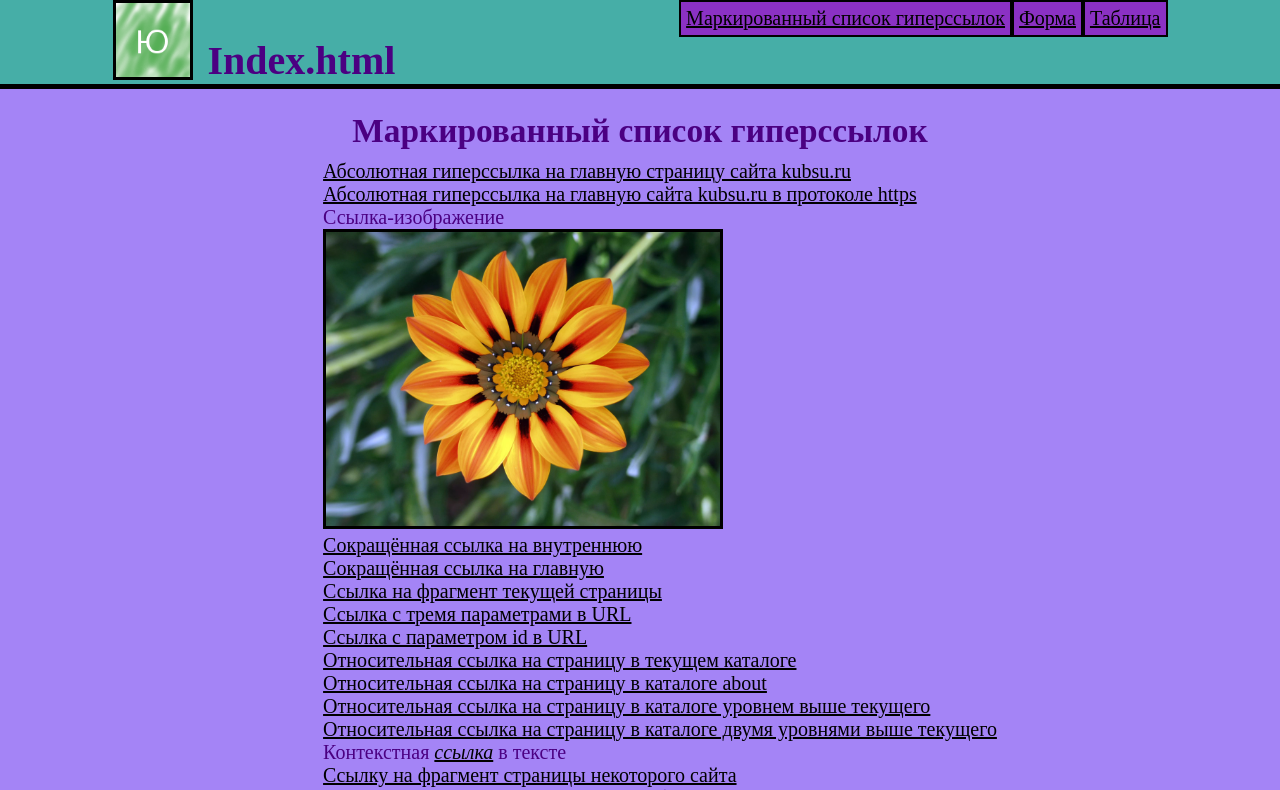
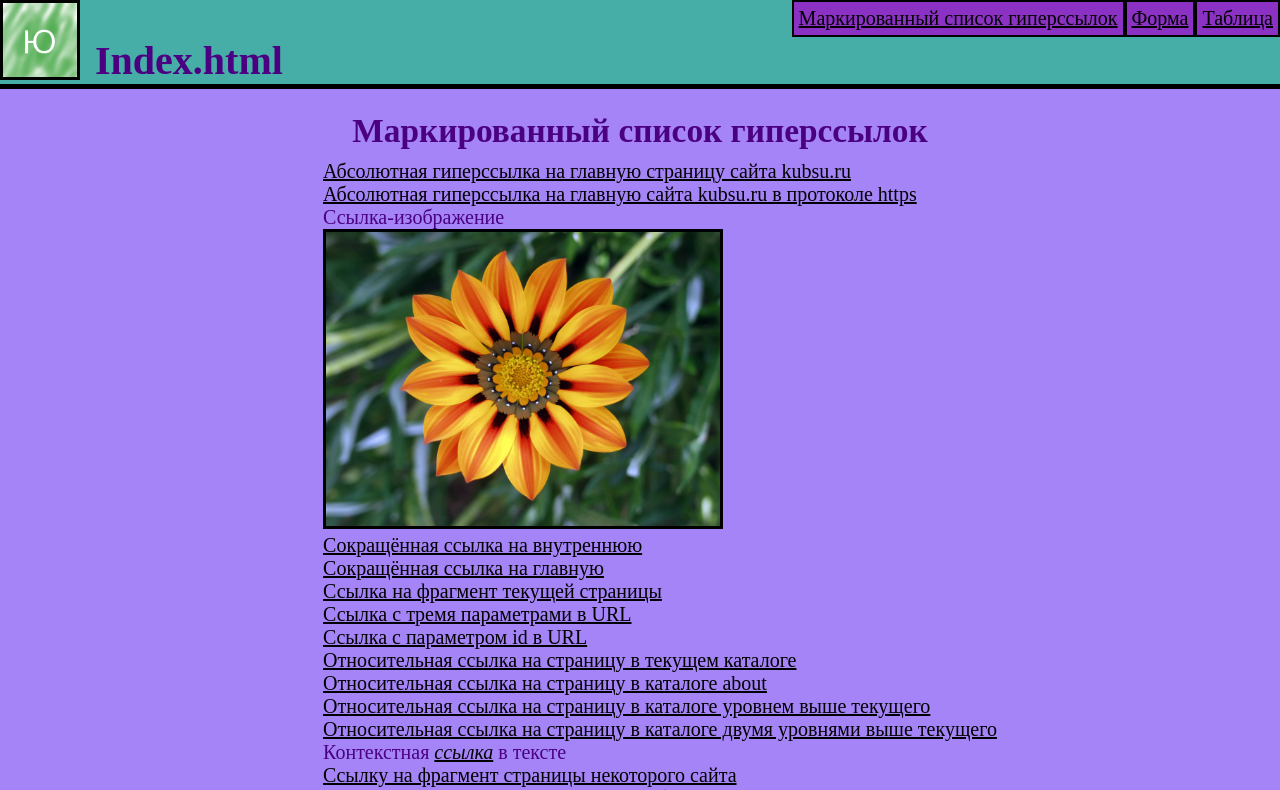
Before and after one commit to NilitaKostenko/web3.github.io, a plain HTML site: page web1/project/index.html in a window 1280 px wide. Shown: the top 790 px of the page. Drawn offline with Linux system fonts and the light colour scheme.

Commit message:
Update style.css

```diff
--- a/web1/project/style.css
+++ b/web1/project/style.css
@@ -39,7 +39,7 @@ body{
    background-color: #a484f6;
 }
 .page-nav{
-   max-width: 960px;
+   max-width: 100%;
    margin: 0;
    background-color: rgb(70, 174, 167);
    margin-top: 10px;
@@ -63,7 +63,7 @@ body{
 
  div {
    margin: 0;
-   max-width: 960px;
+   max-width: 100%;
  }
  .link  {
   margin: 0 auto;
@@ -147,13 +147,14 @@ border: 5px solid #000000;
 
     header{
         display: flex;
-        justify-content: center;
+        justify-content: left;
     }
     .page-nav{
         order: -1;
         margin-top: 0;
         display: flex;
         justify-content: flex-end;
+        float: right;
     }
     .page-nav ul{
         flex-direction: row !important;
```
